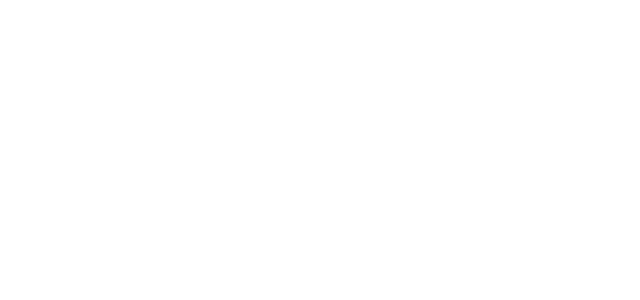
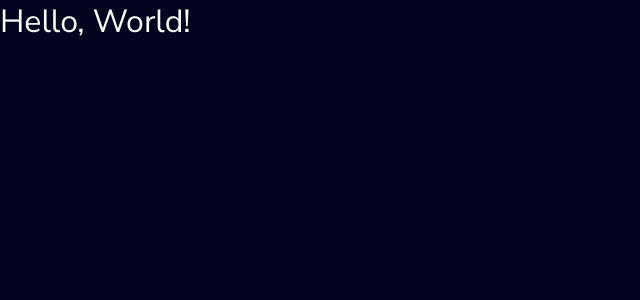
Before and after one commit to edu4rdolinux/Kafka, a Nuxt app: page / in a window 1280 px wide. Shown: the top 300 px of the page, without its empty margins (0-640 px from the left). Built offline with nearby package versions, Linux system fonts and the light colour scheme.

Commit message:
Nunito Sans Font

```diff
--- a/app.vue
+++ b/app.vue
@@ -1,13 +1,34 @@
 <template>
   <div>
-
+    <h1 class="nunito-sans">Hello, World!</h1>
   </div>
 </template>
 
 <style lang="scss">
+@import url('https://fonts.googleapis.com/css2?family=Nunito+Sans:ital,opsz,wght@0,6..12,200..1000;1,6..12,200..1000&family=Rubik:ital,wght@0,300..900;1,300..900&display=swap');
 
+* {
+  margin: 0;
+  padding: 0;
+  box-sizing: border-box;
+}
+
+body {
+  color: #f8fefb;
+  background-color: #020420;
+  font-family: "Nunito Sans", serif;
+}
+
+.nunito-sans {
+  font-family: "Nunito Sans", serif;
+  font-optical-sizing: auto;
+  font-weight: 400;
+  font-style: normal;
+  font-variation-settings:
+    "opsz" 8,
+    "wght" 400;
+}
 </style>
 
 <script lang="typescript">
-
 </script>
```
